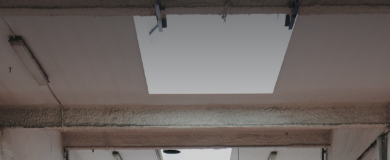
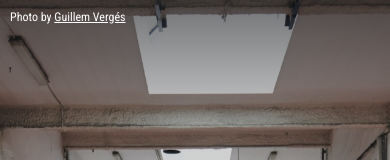
Before and after one commit to sofiapuch/BFactory-site, a React (Create React App) app: page / in a window 390 px wide. Shown: the top 160 px of the page. Built offline with nearby package versions, Linux system fonts and the light colour scheme.

Commit message:
Add responsive image caption and include html parser package

```diff
--- a/package.json
+++ b/package.json
@@ -17,6 +17,7 @@
     "node-sass": "^4.14.1",
     "react": "^17.0.1",
     "react-dom": "^17.0.1",
+    "react-html-parser": "^2.0.2",
     "react-scripts": "4.0.0",
     "web-vitals": "^0.2.4"
   },
--- a/src/App.js
+++ b/src/App.js
@@ -14,7 +14,10 @@ class App extends Component {
                 smallUrl: backgroundImage,
                 largeUrl: backgroundImage,
                 fallbackImageUrl: backgroundImage,
-                altText: "Background Image"
+                altText: "Background Image",
+                caption: {
+                    description: "Photo by <a href='https://gverges.com/' target='blank' rel='noreferrer'>Guillem Vergés</a>"
+                }
             },
             heading: {
                 title: "Where it all begins",
--- a/src/components/ResponsiveImage/ResponsiveImage.scss
+++ b/src/components/ResponsiveImage/ResponsiveImage.scss
@@ -17,9 +17,22 @@ $image-background: #c9c9c9;
         left: 0;
         overflow: hidden;
         position: absolute;
-        // opacity: 0;
         top: 0;
-        // visibility: hidden;
         width: 100%;
     }
+
+    &__caption {
+        position: relative;
+        z-index: 5;
+    }
+
+    &__description {
+        color: #fff;
+        font-size: 12px;
+        padding: 10px;
+
+        a {
+            color: #fff;
+        }
+    }
 }
--- a/src/components/ResponsiveImage/index.js
+++ b/src/components/ResponsiveImage/index.js
@@ -1,10 +1,11 @@
 import React from 'react';
+import ReactHtmlParser from 'react-html-parser';
 
 import './ResponsiveImage.scss';
 
 const responsiveImage = (props) => {
 
-    const { smallUrl, largeUrl, fallbackImageUrl, altText } = props.image;
+    const { smallUrl, largeUrl, fallbackImageUrl, altText, caption } = props.image;
 
     return (
 
@@ -14,6 +15,9 @@ const responsiveImage = (props) => {
                 <source media="(min-width: 1320px)" className="js-large-image" srcSet={ largeUrl } />
                 <img className="js-image-lazyload js-fallback-image" src={ fallbackImageUrl } alt={ altText } />
             </picture>
+            <figcaption className="responsive-image__caption">
+                <p className="responsive-image__description">{ ReactHtmlParser(caption.description) }</p>
+            </figcaption>
         </figure>
     )
 }
```
Also changed, not shown: 1 other file (tests, documents, lock files or other folders).
